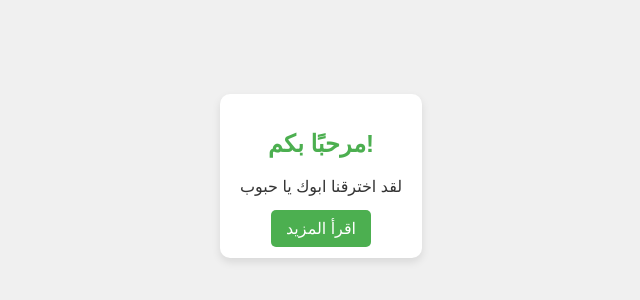
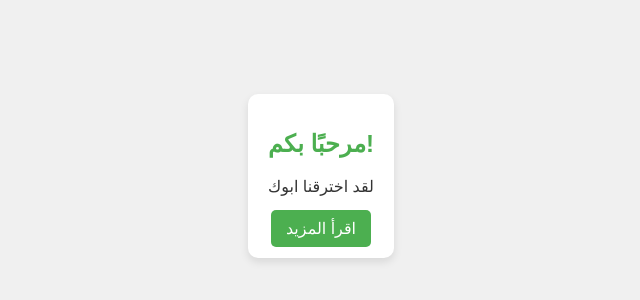
Before and after one commit to AhmedGhaleb55/Mine, a plain HTML site: page index.html in a window 1280 px wide. Shown: the part 224-524 px from the top of the page, without its empty margins (319-959 px from the left). Drawn offline with Linux system fonts and the light colour scheme.

Commit message:
index.html

```diff
--- a/index.html
+++ b/index.html
@@ -51,7 +51,7 @@
 
     <div class="container">
         <h1>مرحبًا بكم!</h1>
-        <p>لقد اخترقنا ابوك يا حبوب </p>
+        <p>لقد اخترقنا ابوك  </p>
         <a href="#">اقرأ المزيد</a>
     </div>
 
```
